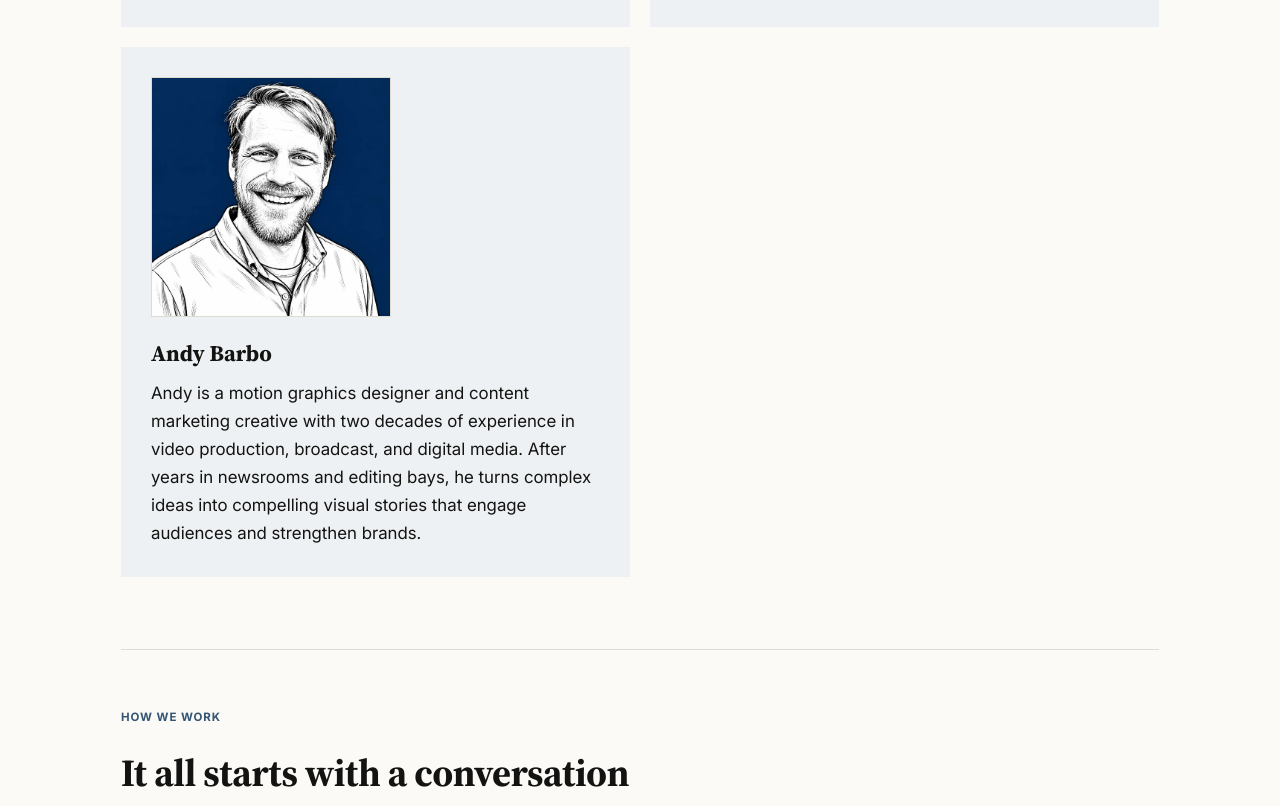
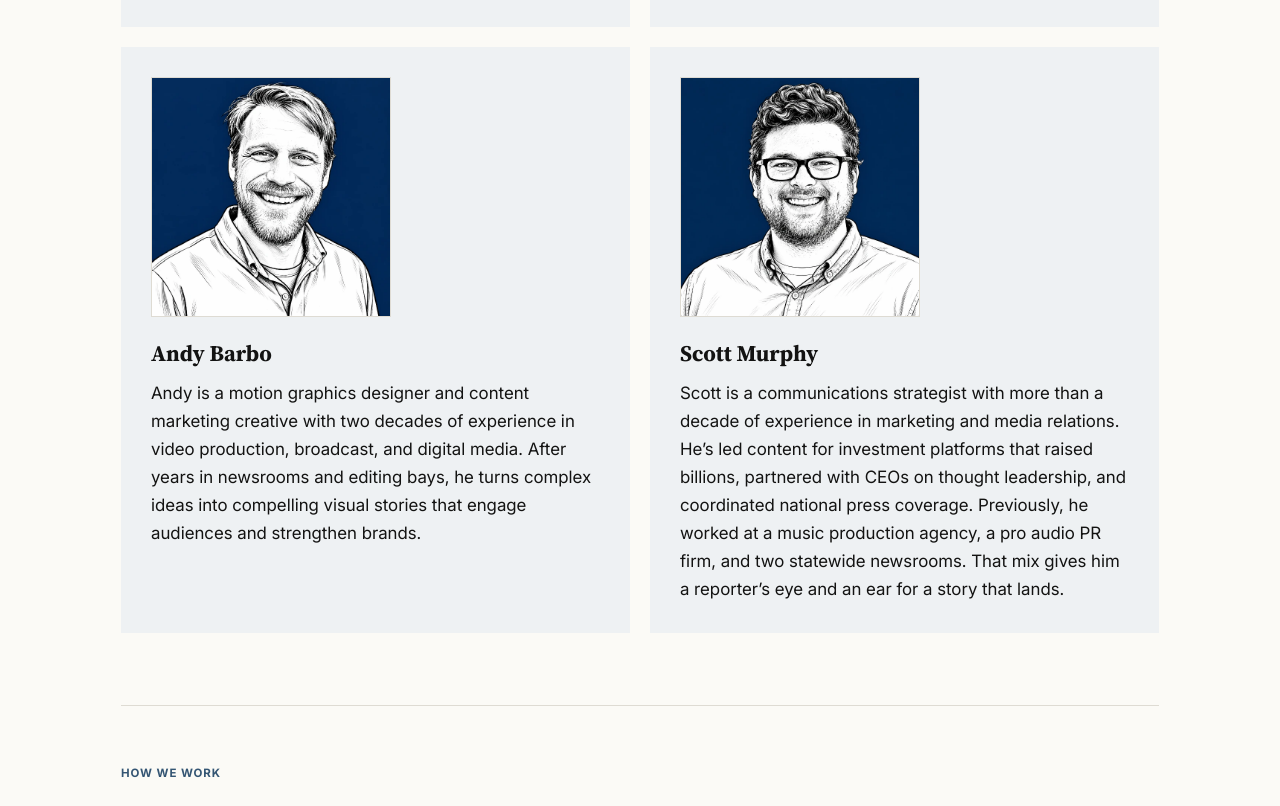
Before and after one commit to specialtydrone/iron-ration-media, a plain HTML site: page index.html in a window 1280 px wide. Shown: the part 2396-3202 px from the top of the page. Drawn offline with Linux system fonts and the light colour scheme.

Commit message:
Added Scott's section.

```diff
--- a/index.html
+++ b/index.html
@@ -105,6 +105,11 @@
             <h3>Andy Barbo</h3>
             <p>Andy is a motion graphics designer and content marketing creative with two decades of experience in video production, broadcast, and digital media. After years in newsrooms and editing bays, he turns complex ideas into compelling visual stories that engage audiences and strengthen brands.</p>
           </section>
+          <section class="team-member">
+            <img class="team-headshot" src="images/scott-murphy-headshot.webp" alt="Illustrated portrait of Scott Murphy" width="640" height="640" loading="lazy">
+            <h3>Scott Murphy</h3>
+            <p>Scott is a communications strategist with more than a decade of experience in marketing and media relations. He’s led content for investment platforms that raised billions, partnered with CEOs on thought leadership, and coordinated national press coverage. Previously, he worked at a music production agency, a pro audio PR firm, and two statewide newsrooms. That mix gives him a reporter’s eye and an ear for a story that lands.</p>
+          </section>
         </div>
       </section>
 
```
Also changed, not shown: images/scott-murphy-headshot.webp (added).
